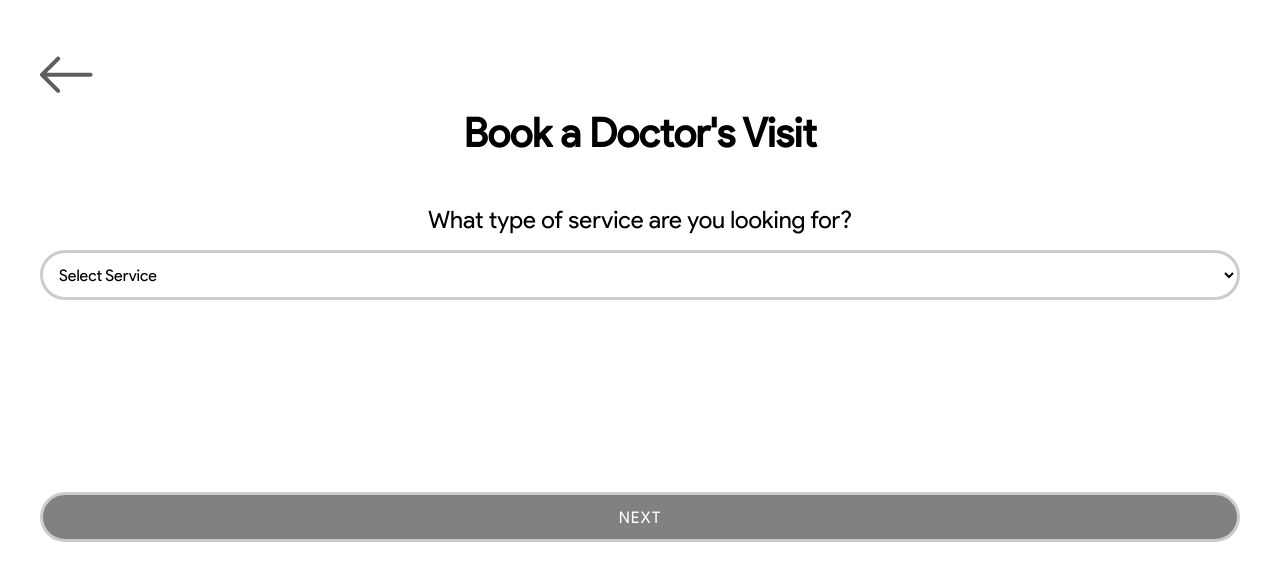
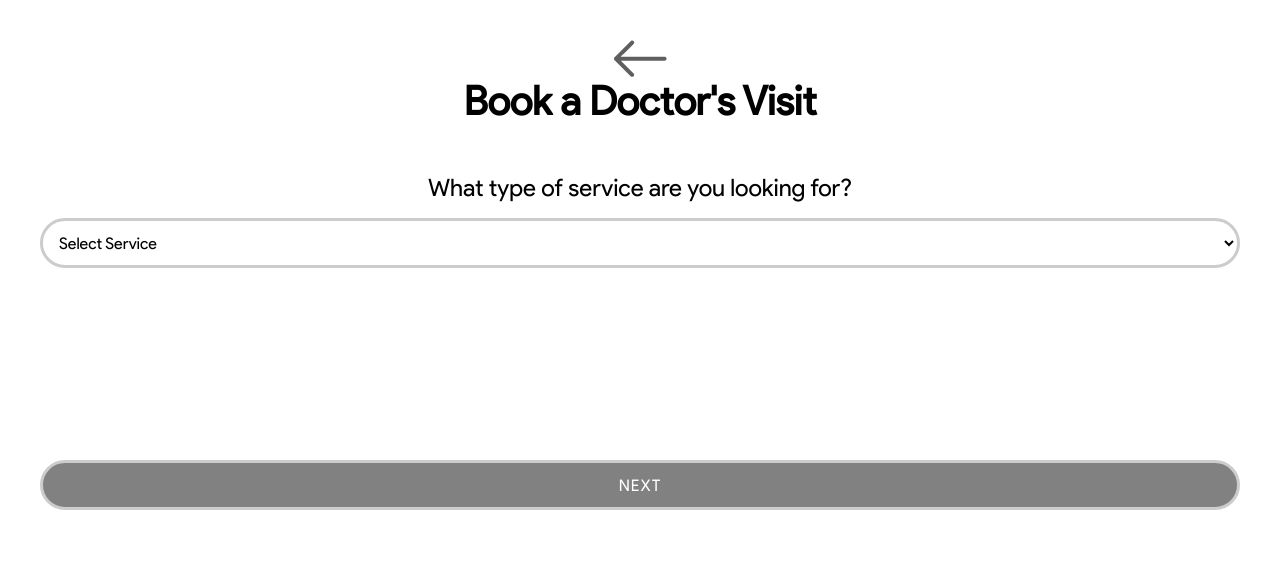
Before and after one commit to jpatel98/homehealth, a React (Create React App) app: page / in a window 1280 px wide. Shown: the top 580 px of the page. Built offline with nearby package versions, Linux system fonts and the light colour scheme.

Commit message:
Add back button with functionality to Preferences and ServiceSelect

```diff
--- a/src/Pages/Preferences/Preferences.js
+++ b/src/Pages/Preferences/Preferences.js
@@ -1,9 +1,11 @@
 import { v4 as uuid } from 'uuid';
 import menu from '../../data/menu.json';
+import BackArrow from '../../assets/icons/backarrow.png';
 
 const Preferences = ({ handlePreferencesSubmit, history }) => {
 	return (
-		<div>
+		<div className='preferences'>
+			<img className="preferences__back" onClick={() => {history.push('/');}} src={BackArrow} alt="back button" />
 			<h1 className="preferences__title">Your Preferences</h1>
 			<form onSubmit={(e) => {
 				handlePreferencesSubmit(e)
--- a/src/Pages/ServiceSelect/ServiceSelect.js
+++ b/src/Pages/ServiceSelect/ServiceSelect.js
@@ -1,16 +1,13 @@
 import { v4 as uuid } from 'uuid';
 import menu from '../../data/menu.json';
 import './ServiceSelect.scss';
-import BackArrow from '../../assets/icons/backarrow.png'
-import {Link } from 'react-router-dom';
+import BackArrow from '../../assets/icons/backarrow.png';
 
 const ServiceSelect = ({ handleServiceSubmit, history }) => {
 
 	return (
 		<div className='service'>
-			<Link className='service__goback'>
-				<img src={BackArrow} alt="back" />
-			</Link>
+			<img className="service__back" onClick={() => {history.push('/');}} src={BackArrow} alt="back button" />
 			<h1 className="service__title">Book a Doctor's Visit</h1>
 			<p className="service__prompt">What type of service are you looking for?</p>
 			<form className='service__form' onSubmit={(e) => {
```
